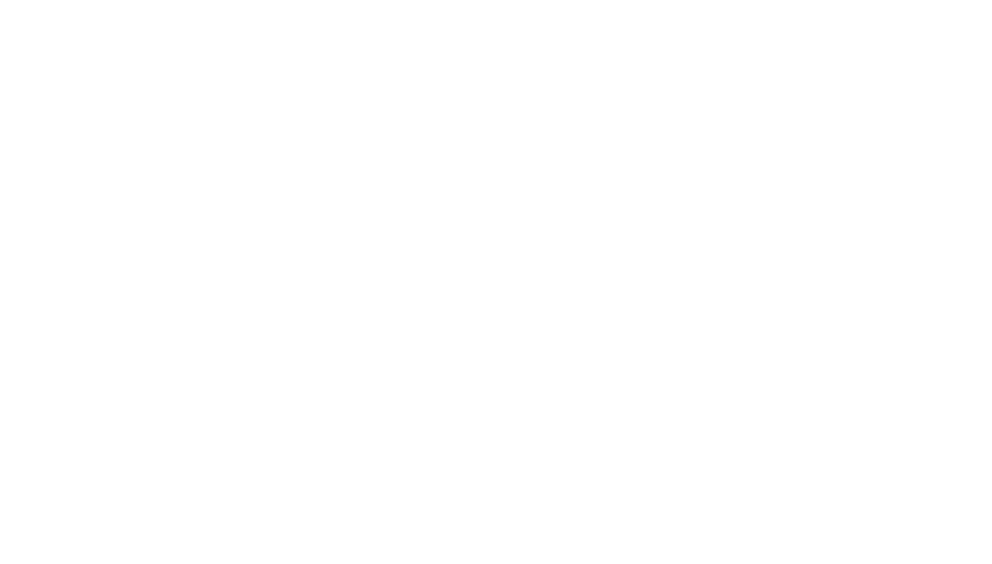
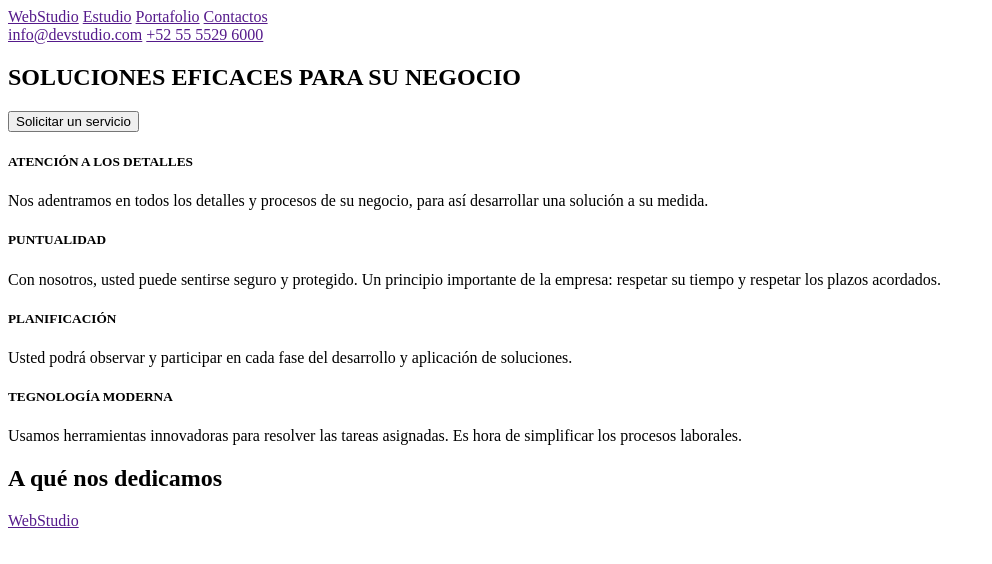
Before and after one commit to oojeda918/GoIT, a plain HTML site: page Modulo1/goit-markup-hw-01/index.html in a window 1280 px wide. Shown: the whole page, without its empty margins (0-992 px from the left). Drawn offline with Linux system fonts and the light colour scheme.

Commit message:
Modificacion del archivo index.html

```diff
--- a/Modulo1/goit-markup-hw-01/index.html
+++ b/Modulo1/goit-markup-hw-01/index.html
@@ -8,5 +8,56 @@
 </head>
 <body>
 
+
+    <header>
+
+
+
+        <nav>
+            <a href="">WebStudio</a>
+            <a href="">Estudio</a>
+            <a href="">Portafolio</a>
+            <a href="">Contactos</a>
+
+        </nav>
+            <a href="">info@devstudio.com</a>
+            <a href="">+52 55 5529 6000</a>
+
+    </header>
+
+    <main>
+
+        <section>
+            <h1>SOLUCIONES EFICACES PARA SU NEGOCIO</h1>
+            <button type="button">Solicitar un servicio</button>
+        </section>
+
+        <section>
+            <h5>ATENCIÓN A LOS DETALLES</h5>
+            <p>Nos adentramos en todos los detalles y procesos de su negocio, para así desarrollar una solución a su medida.
+
+            <h5>PUNTUALIDAD</h5>
+            <p>Con nosotros, usted puede sentirse seguro y protegido. Un principio importante de la empresa: respetar su tiempo y
+            respetar los plazos acordados.</p>
+
+            <h5>PLANIFICACIÓN</h5>
+            <p>Usted podrá observar y participar en cada fase del desarrollo y aplicación de soluciones.</p>
+
+            <h5>TEGNOLOGÍA MODERNA</h5>
+            <p>Usamos herramientas innovadoras para resolver las tareas asignadas. Es hora de simplificar los procesos laborales.</p>
+
+        </section>
+        <section>
+            <h2>A qué nos dedicamos</h2>
+        </section>
+        <section>
+
+        </section>
+
+    </main>
+
+    <footer>
+        <a href="">WebStudio</a>
+    </footer>
 </body>
 </html>
```
Also changed, not shown: Modulo1/goit-markup-hw-01/images/imagen (1) (1).jpg (added), Modulo1/goit-markup-hw-01/images/imagen (3) (1).jpg (added), Modulo1/goit-markup-hw-01/images/imagen (3).jpg (added), Modulo1/goit-markup-hw-01/images/imagen (4).jpg (added), Modulo1/goit-markup-hw-01/images/servicio1.jpg (added), Modulo1/goit-markup-hw-01/images/servicio2.jpg (added), Modulo1/goit-markup-hw-01/images/servicio3.jpg (added), 2 other files.
